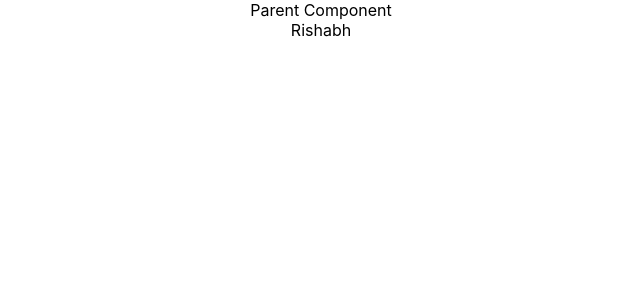
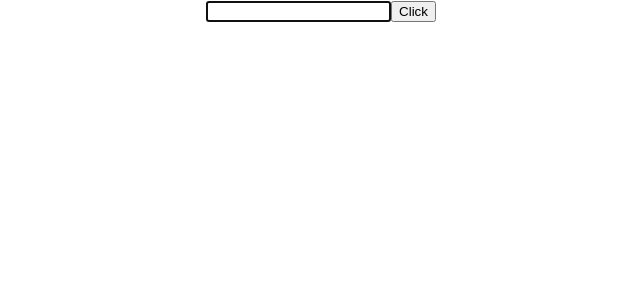
Before and after one commit to rishabhjaiswal155/React, a React (Create React App) app: page / in a window 1280 px wide. Shown: the top 300 px of the page, without its empty margins (319-959 px from the left). Built offline with nearby package versions, Linux system fonts and the light colour scheme.

Commit message:
Concept of Ref in React

```diff
--- a/src/App.js
+++ b/src/App.js
@@ -25,6 +25,7 @@
 import FragmentDemo from './components/FragmentDemo';
 import Table from './components/Table';
 import ParentComp from './components/ParentComp';
+import RefDemo from './components/RefDemo';
 function App() {
   return (
     <div className="App">
@@ -73,7 +74,8 @@
       {/* <LifeCycleA/> */}
 {/* <FragmentDemo/> */}
 {/* <Table/> */}
-<ParentComp/>
+{/* <ParentComp/> */}
+<RefDemo/>
       </div>
   );
 }
--- /dev/null
+++ b/src/components/RefDemo.js
@@ -0,0 +1,27 @@
+import React, { Component } from 'react'
+
+class RefDemo extends Component {
+    constructor(props) {
+      super(props)
+  this.inputRef=React.createRef()
+    }
+
+    componentDidMount(){
+        this.inputRef.current.focus()
+        console.log(this.inputRef)
+    }
+
+    clickHandler = () =>{
+        alert(this.inputRef.current.value)
+    }
+  render() {
+    return (
+      <div>
+        <input type='text' ref={this.inputRef}/>
+        <button onClick={this.clickHandler}>Click</button>
+      </div>
+    )
+  }
+}
+
+export default RefDemo
```
